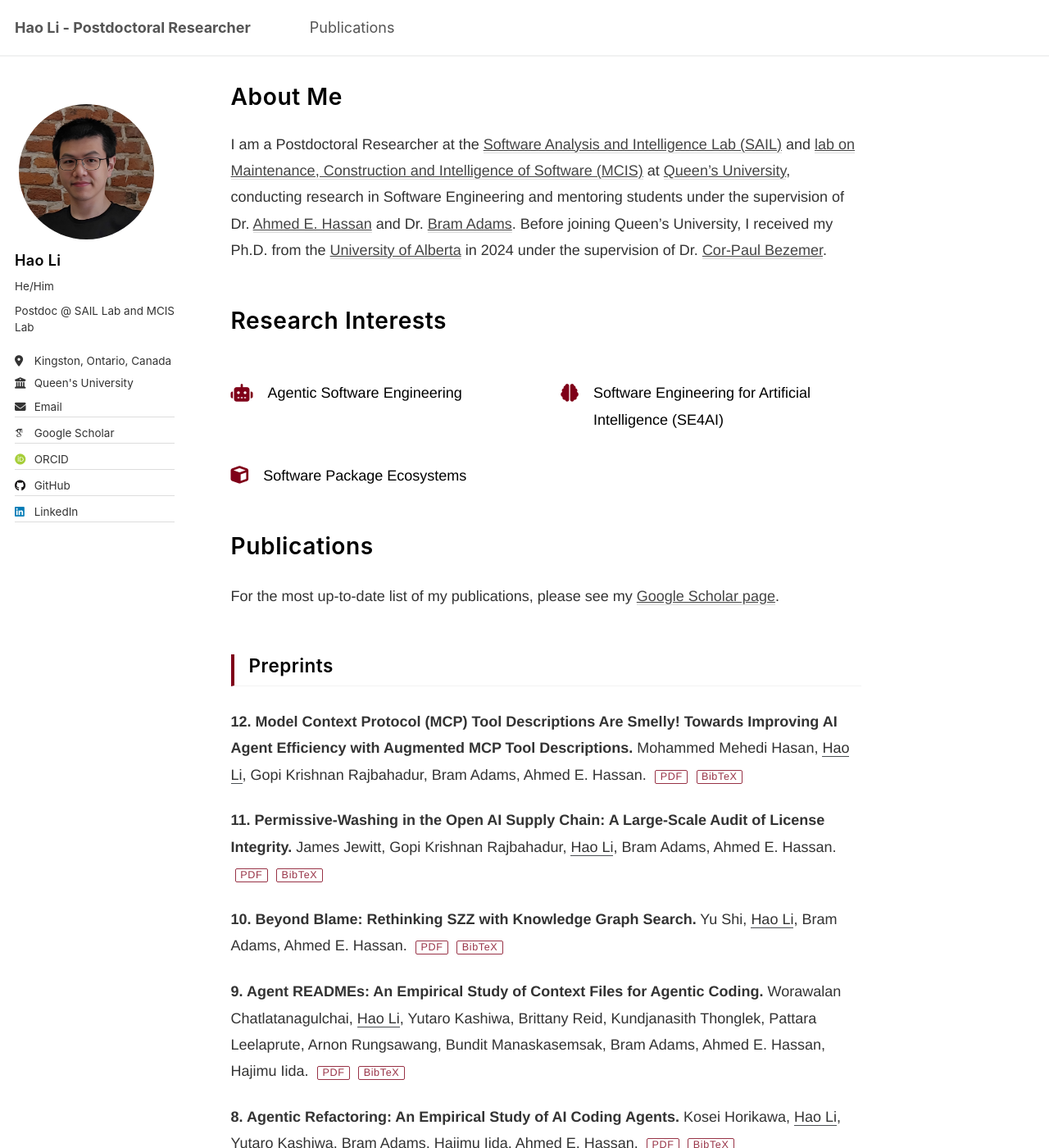
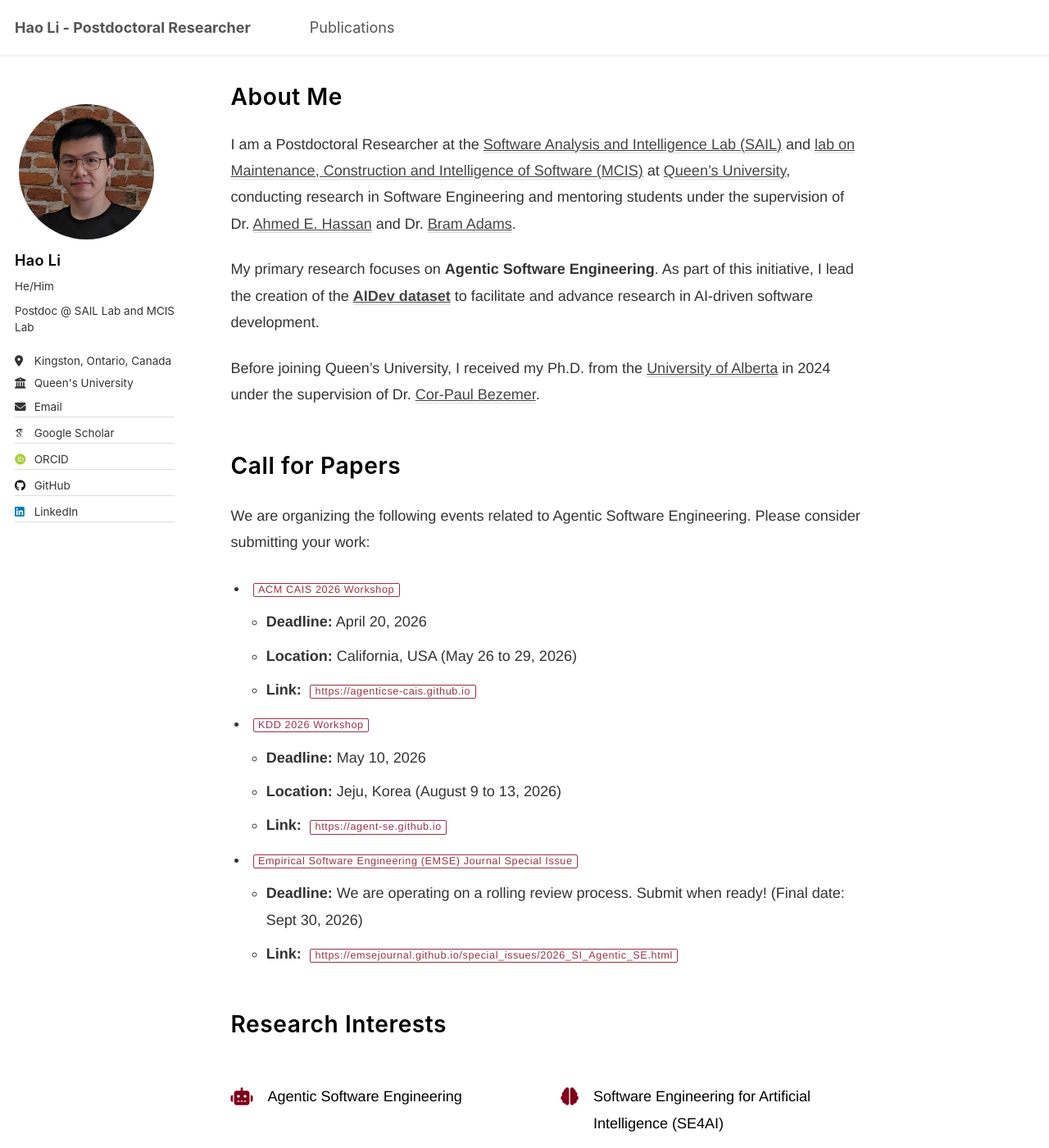
Before and after one commit to Leo-LiHao/Leo-LiHao.github.io, a Jekyll site: the page built from _pages/about.md, in a window 1280 px wide and 1400 px high. Shown: the whole window at 82% size. Built offline with Jekyll 4.4.1, drawn with Linux system fonts in a browser that asks for light colours; some web fonts are replaced.

Commit message:
added cfp

```diff
--- a/_pages/about.md
+++ b/_pages/about.md
@@ -8,7 +8,27 @@
   - /about.html
 ---
 
-I am a Postdoctoral Researcher at the [Software Analysis and Intelligence Lab (SAIL)](https://sail.cs.queensu.ca/) and [lab on Maintenance, Construction and Intelligence of Software (MCIS)](https://mcis.cs.queensu.ca/) at [Queen’s University](https://www.queensu.ca/), conducting research in Software Engineering and mentoring students under the supervision of Dr. [Ahmed E. Hassan](https://scholar.google.com/citations?user=9hwXx34AAAAJ&hl=en) and Dr. [Bram Adams](https://scholar.google.com/citations?user=XS9QH_UAAAAJ&hl=en). Before joining Queen’s University, I received my Ph.D. from the [University of Alberta](https://www.ualberta.ca/en/index.html) in 2024 under the supervision of Dr. [Cor-Paul Bezemer](https://scholar.google.com/citations?user=8HgcKdoAAAAJ&hl=en).
+I am a Postdoctoral Researcher at the [Software Analysis and Intelligence Lab (SAIL)](https://sail.cs.queensu.ca/) and [lab on Maintenance, Construction and Intelligence of Software (MCIS)](https://mcis.cs.queensu.ca/) at [Queen’s University](https://www.queensu.ca/), conducting research in Software Engineering and mentoring students under the supervision of Dr. [Ahmed E. Hassan](https://scholar.google.com/citations?user=9hwXx34AAAAJ&hl=en) and Dr. [Bram Adams](https://scholar.google.com/citations?user=XS9QH_UAAAAJ&hl=en).
+
+My primary research focuses on **Agentic Software Engineering**. As part of this initiative, I lead the creation of the **[AIDev dataset](https://huggingface.co/datasets/hao-li/AIDev)** to facilitate and advance research in AI-driven software development.
+
+Before joining Queen’s University, I received my Ph.D. from the [University of Alberta](https://www.ualberta.ca/en/index.html) in 2024 under the supervision of Dr. [Cor-Paul Bezemer](https://scholar.google.com/citations?user=8HgcKdoAAAAJ&hl=en).
+
+# Call for Papers
+
+We are organizing the following events related to Agentic Software Engineering. Please consider submitting your work:
+
+- **[ACM CAIS 2026 Workshop](https://agenticse-cais.github.io)**
+  - **Deadline:** April 20, 2026
+  - **Location:** California, USA (May 26 to 29, 2026)
+  - **Link:** [https://agenticse-cais.github.io](https://agenticse-cais.github.io)
+- **[KDD 2026 Workshop](https://agent-se.github.io)**
+  - **Deadline:** May 10, 2026
+  - **Location:** Jeju, Korea (August 9 to 13, 2026)
+  - **Link:** [https://agent-se.github.io](https://agent-se.github.io)
+- **[Empirical Software Engineering (EMSE) Journal Special Issue](https://emsejournal.github.io/special_issues/2026_SI_Agentic_SE.html)**
+  - **Deadline:** We are operating on a rolling review process. Submit when ready! (Final date: Sept 30, 2026)
+  - **Link:** [https://emsejournal.github.io/special_issues/2026_SI_Agentic_SE.html](https://emsejournal.github.io/special_issues/2026_SI_Agentic_SE.html)
 
 # Research Interests
 
```
